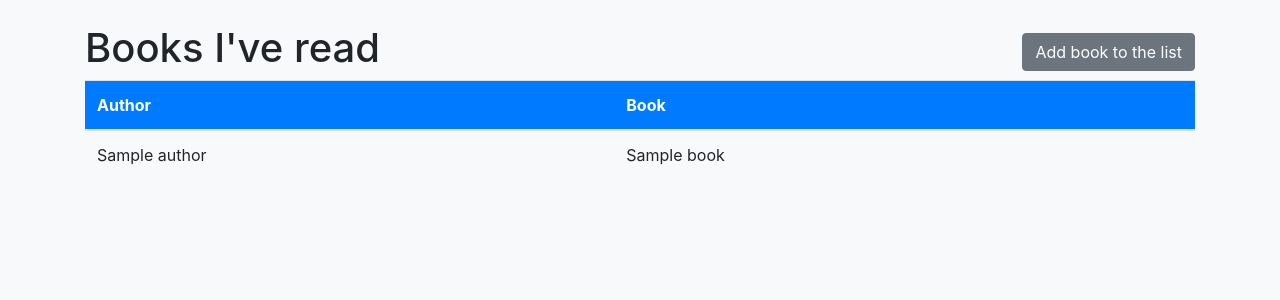
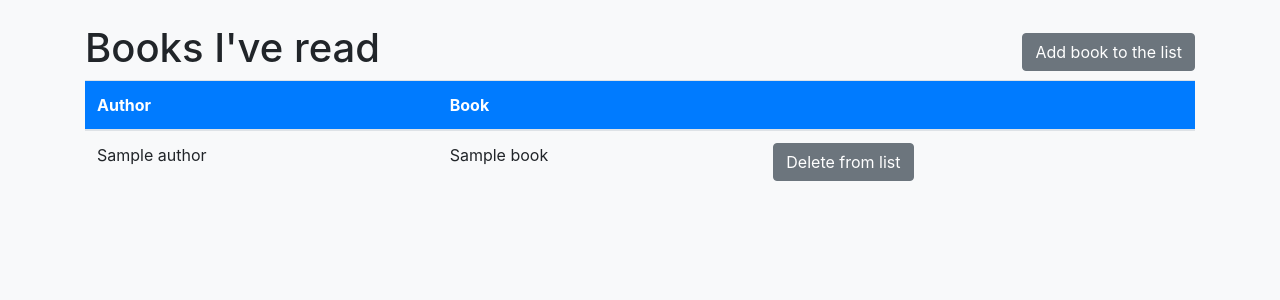
Before and after one commit to Miniaya/Kirja-arvostelut, a Flask app: page /readlist in a window 1280 px wide. Shown: the part 56-356 px from the top of the page. Run offline with Flask 2, Linux system fonts and the light colour scheme; a user stored in the database is signed in; tables that the repository leaves empty hold one stand-in row (values such as "Sample post"); some libraries are stand-ins or nearby versions.

Commit message:
Bugien korjausta ja hienosäätöä

```diff
--- a/application/read/views.py
+++ b/application/read/views.py
@@ -10,12 +10,12 @@ from application.read.forms import ReadForm
 @app.route("/mustread")
 @login_required
 def read_mustReads():
-    return render_template("read/mustread.html", books = MustReads.get_read(False, current_user.id))
+    return render_template("read/mustread.html", books = MustReads.get_read(False, current_user.id), read = False)
 
 @app.route("/readlist", methods=["GET"])
 @login_required
 def read_listRead():
-    return render_template("read/readlist.html", books = MustReads.get_read(True, current_user.id))
+    return render_template("read/readlist.html", books = MustReads.get_read(True, current_user.id), read = True)
 
 @app.route("/read/new/")
 @login_required
@@ -25,10 +25,14 @@ def read_form():
 @app.route("/read/delete/<read_id>", methods=["POST"])
 @login_required
 def read_delete(read_id):
-    MustReads.query.filter_by(read_id=id).delete()
+    read = MustReads.query.get(read_id).read
+    MustReads.query.filter_by(id=read_id).delete()
     db.session.commit()
 
-    return redirect(url_for("read_mustReads"))
+    if read == 1:
+        return redirect(url_for("read_listRead"))
+    else:
+        return redirect(url_for("read_mustReads"))
 
 @app.route("/read/<read_id>", methods=["POST"])
 @login_required
--- a/application/reviews/views.py
+++ b/application/reviews/views.py
@@ -85,7 +85,6 @@ def reviews_create():
     r.account_id = current_user.id
 
     db.session().add(r)
-    db.session().commit()
 
     if db.session.query(MustReads).filter(MustReads.book_id == b).scalar() is None:
         mr = MustReads(b)
--- a/application/templates/auth/loginform.html
+++ b/application/templates/auth/loginform.html
@@ -3,7 +3,6 @@
 
 {% block body %}
 
-{{ error }}
 <div class="container">
     <form method = "POST" action = "{{ url_for('auth_login') }}" >
         <div>
@@ -12,7 +11,10 @@
         <div>
             {{ wtf.form_field(form.password, class="form-control") }}
         </div>
-        <input type = "submit" class="btn btn-primary" value = "Login" />
+        {{ error }}
+        <div>
+            <input type = "submit" class="btn btn-primary" value = "Login" />
+        </div>
     </form>
 </div>
 
--- a/application/templates/auth/signinform.html
+++ b/application/templates/auth/signinform.html
@@ -3,7 +3,6 @@
 
 {% block body %}
 
-{{ error }}
 <div class="container">
     <form method = "POST" action = "{{ url_for('auth_sign_in') }}">
         <div class="form-group">
--- a/application/templates/read/readlist.html
+++ b/application/templates/read/readlist.html
@@ -32,13 +32,16 @@
                     <td>{{ book.author }}</td>
                     <td>{{ book.book }}</td>
                     <td>
-                        {% if book.review == None %}
-                            <div>
+                        <div class="btn-group btn-group-sm" role="group" arial-label="Basic example">
+                            {% if book.review == None %}
                                 <form method="GET" action="{{ url_for('reviews_form') }}">
                                     <input type="submit" class="btn btn-secondary" value="Write a review">
                                 </form>
-                            </div>
-                        {% endif %}
+                            {% endif %}
+                            <form method="POST" action="{{ url_for('read_delete', read_id=book.id) }}">
+                                <input type="submit" class="btn btn-secondary" value="Delete from list"/>
+                            </form>
+                        </div>
                     </td>
                 </tr>
                 {% endfor %}
```
